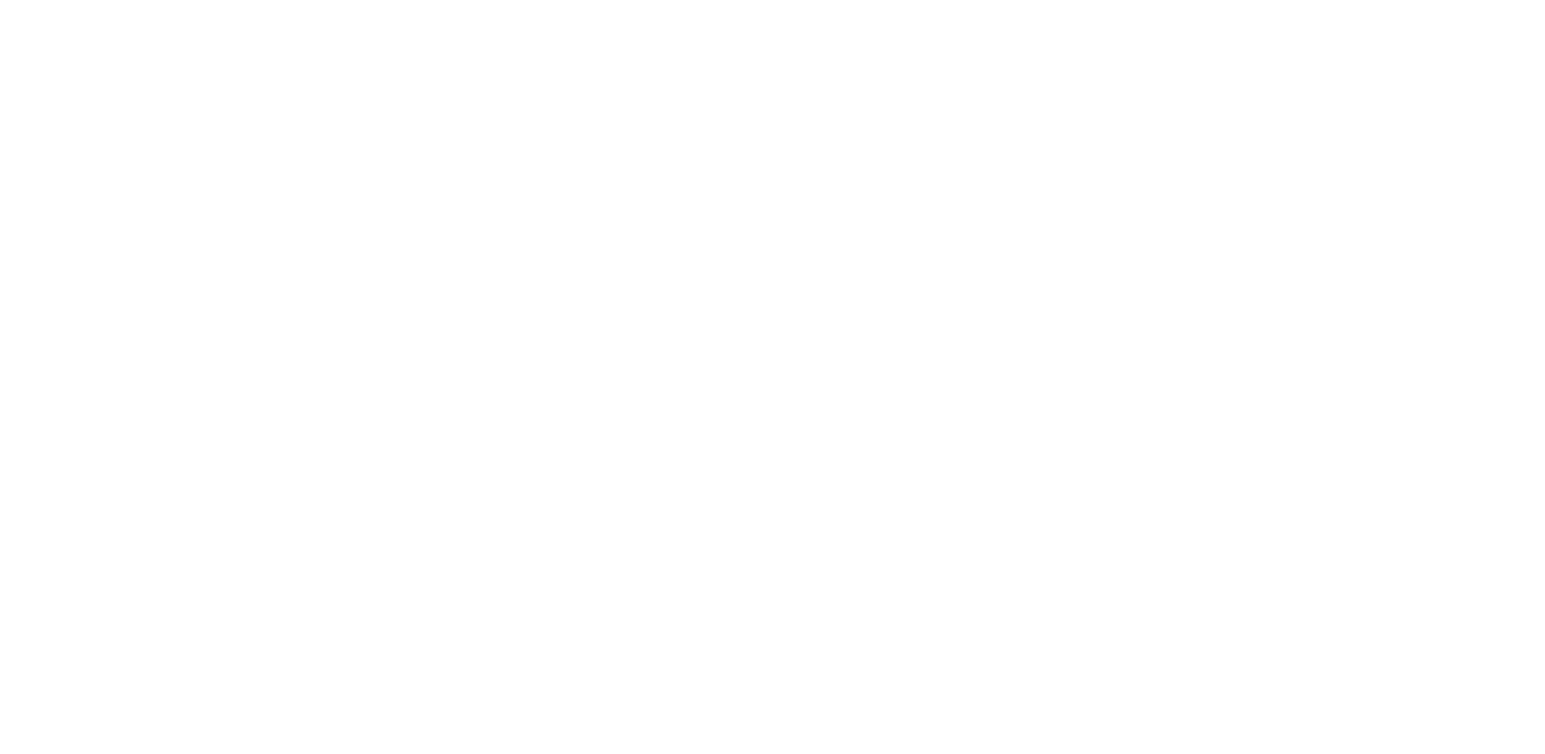
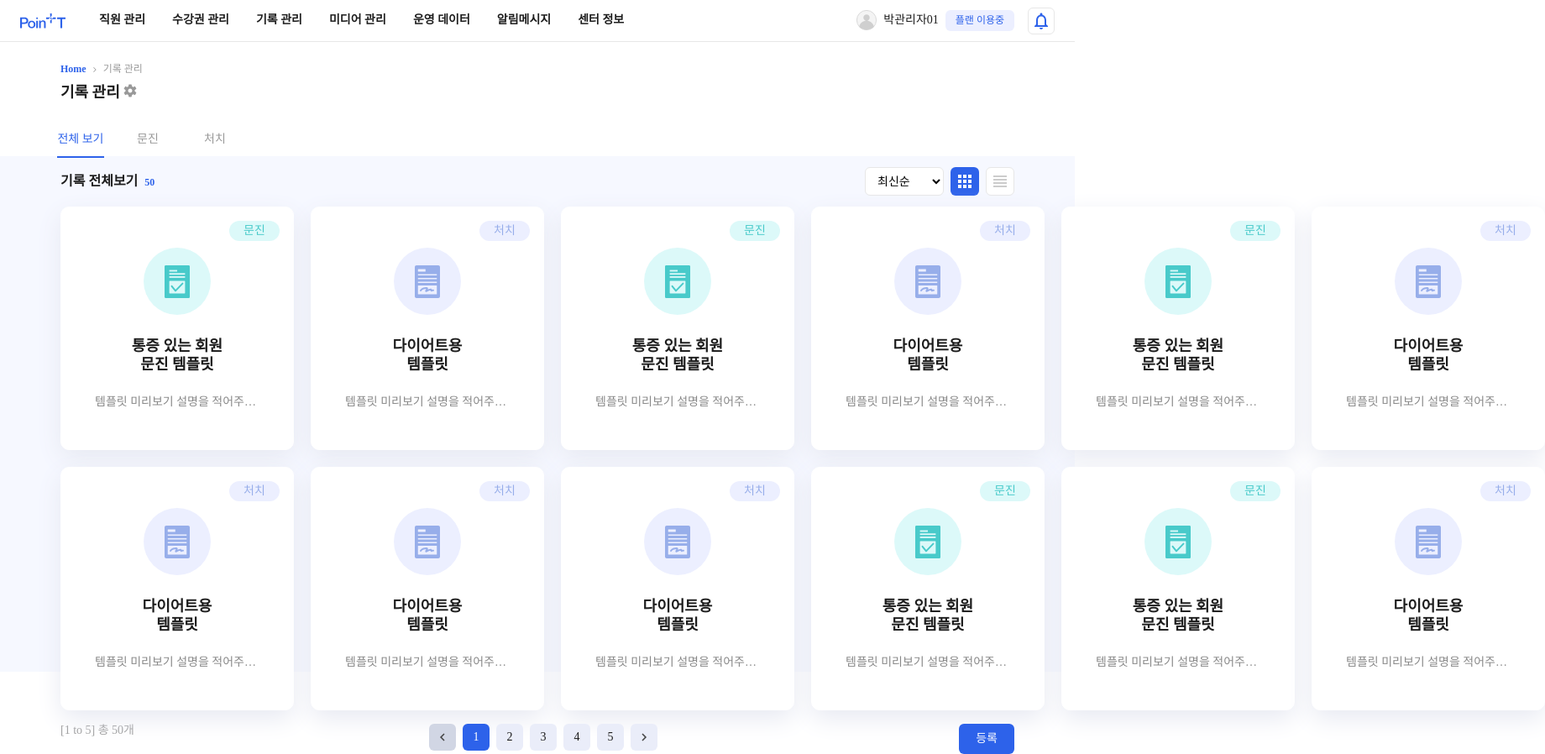
Before and after one commit to pie-sfac/5-21, a React (Vite) app: page /record in a window 1280 px wide. Before the commit this address had no page. Shown: the whole page at 84% size, 1840 px wide, since content can reach past the window. Before the commit the page ends 800 px from the top, so only its background shows below. Built offline with nearby package versions, Linux system fonts and the light colour scheme.

Commit message:
feat: breadcrumb 기능 추가(공통)

```diff
--- a/src/MyRoutes.tsx
+++ b/src/MyRoutes.tsx
@@ -1,18 +1,22 @@
 import React, { lazy, Suspense } from 'react';
 import { BrowserRouter as BrowserRouter, Routes, Route } from 'react-router-dom';
-// 스피너 넣기!
+// Components
+import Nav from './components/Header';
 
 const LinkClipsPage = lazy(() => import('./pages/LinkClipsPage'));
-const RecordPage = lazy(() => import('./pages/RecordPage'));
+const Record = lazy(() => import('./pages/Record'));
 
 const MyRouter = () => {
     return (
         <Suspense fallback={<div>...loading</div>}>
             <BrowserRouter>
+                <Nav />
                 <Routes>
                     <Route path='/link/clips' element={<LinkClipsPage />} />
-                    <Route path='/record/templates' element={<RecordPage />} />
-                    <Route path='/record/create' element={<div>생성페이지입니다.</div>} />
+                    <Route path='/record' element={<Record />} />
+                    <Route path='/record/create' element={<div>생성 페이지입니다.</div>} />
+                    <Route path='/record/edit/:id' element={<div>수정 페이지입니다.</div>} />
+                    <Route path='/record/detail/:id' element={<div>상세보기 페이지입니다.</div>} />
                 </Routes>
             </BrowserRouter>
         </Suspense>
--- a/src/components/Pagination.tsx
+++ b/src/components/Pagination.tsx
@@ -1,15 +1,21 @@
 import * as S from './style';
+import backArrowIcon from '../assets/icon-back-arrow.svg';
+import nextArrowIcon from '../assets/icon-next-arrow.svg';
 
 const Pagination = () => {
     return (
         <S.Pagination>
-            <S.Pager>{'<'}</S.Pager>
-            <S.Pager>1</S.Pager>
+            <S.BackBtn className={'disabled'}>
+                <S.BackBtnIcon src={backArrowIcon} alt='icon-back-arrow' />
+            </S.BackBtn>
+            <S.Pager className={'active'}>1</S.Pager>
             <S.Pager>2</S.Pager>
             <S.Pager>3</S.Pager>
             <S.Pager>4</S.Pager>
             <S.Pager>5</S.Pager>
-            <S.Pager>{'>'}</S.Pager>
+            <S.NextBtn>
+                <S.NextBtnIcon src={nextArrowIcon} />
+            </S.NextBtn>
         </S.Pagination>
     );
 };
--- a/src/components/TitleSection.tsx
+++ b/src/components/TitleSection.tsx
@@ -3,7 +3,15 @@
 import arrowIcon from '../assets/icon-breadcrumb-arrow.svg';
 import settingIcon from '../assets/icon-setting.svg';
 
-const TitleSection = () => {
+interface Title {
+    depth01?: string | boolean;
+    depth02?: string | boolean;
+    depth03?: string | boolean;
+}
+
+const TitleSection = ({ depth01, depth02, depth03 }: Title) => {
+    const lastDepth = depth03 || depth02 || depth01;
+
     return (
         <S.TitleSection>
             <S.breadcrumb>
@@ -11,14 +19,26 @@
                     <S.StyleLink to='/'>Home</S.StyleLink>
                 </S.breadcrumbItem>
                 <S.breadcrumbItem>
-                    <S.breadcrumbArrow src={arrowIcon} alt='icon-breadcrumbArrow' />
+                    <S.breadcrumbArrow className={depth01 !== '' ? 'show' : ''} src={arrowIcon} alt='icon-breadcrumbArrow' />
                 </S.breadcrumbItem>
                 <S.breadcrumbItem>
-                    <S.StyleLink to='/record/templates'>기록 관리</S.StyleLink>
+                    <S.StyleLink to='/record'>{depth01}</S.StyleLink>
+                </S.breadcrumbItem>
+                <S.breadcrumbItem>
+                    <S.breadcrumbArrow className={depth02 !== '' ? 'show' : ''} src={arrowIcon} alt='icon-breadcrumbArrow' />
+                </S.breadcrumbItem>
+                <S.breadcrumbItem>
+                    <S.StyleLink to='/record'>{depth02}</S.StyleLink>
+                </S.breadcrumbItem>
+                <S.breadcrumbItem>
+                    <S.breadcrumbArrow className={depth03 !== '' ? 'show' : ''} src={arrowIcon} alt='icon-breadcrumbArrow' />
+                </S.breadcrumbItem>
+                <S.breadcrumbItem>
+                    <S.StyleLink to='/record'>{depth03}</S.StyleLink>
                 </S.breadcrumbItem>
             </S.breadcrumb>
             <S.TitleWrapper>
-                <S.Title>기록 관리</S.Title>
+                <S.Title>{lastDepth}</S.Title>
                 <S.SettingBtn>
                     <S.SettingIcon src={settingIcon} alt='icon-setting' />
                 </S.SettingBtn>
--- a/src/components/record/style.ts
+++ b/src/components/record/style.ts
@@ -174,7 +174,7 @@
 
     &:hover {
         border: 1px solid #275cf5;
-        background: #f9faff;
+        background: #edf2ff;
         box-shadow: 0px 4px 10px 0px #e7e9f2;
     }
     &:hover > div:first-child {
--- a/src/components/style.ts
+++ b/src/components/style.ts
@@ -121,13 +121,20 @@
 `;
 export const breadcrumbItem = styled.li`
     margin-right: 4px;
+
     & > a {
         color: #999;
         font-size: 12px;
         font-weight: 400;
     }
 `;
-export const breadcrumbArrow = styled.img``;
+export const breadcrumbArrow = styled.img`
+    opacity: 0;
+    vertical-align: middle;
+    &.show {
+        opacity: 1;
+    }
+`;
 export const TitleWrapper = styled.div`
     display: flex;
 `;
@@ -275,9 +282,49 @@
 
 // ============= Pagination =============
 export const Pagination = styled.ul`
+    position: relative;
     display: flex;
     flex-direction: row;
 `;
+export const BackBtn = styled.button`
+    width: 32px;
+    height: 32px;
+    border-radius: 6px;
+    background-color: #eaedf9;
+    margin-right: 8px;
+    outline: none;
+    border: none;
+    &:focus,
+    &:hover {
+        background-color: #d0dbff;
+    }
+    &.disabled {
+        background: #d1d6e4;
+    }
+`;
+export const BackBtnIcon = styled.img`
+    vertical-align: middle;
+`;
+export const NextBtn = styled.button`
+    width: 32px;
+    height: 32px;
+    border-radius: 6px;
+    background-color: #eaedf9;
+    margin-right: 8px;
+    outline: none;
+    border: none;
+    &:focus,
+    &:hover {
+        background-color: #d0dbff;
+    }
+    &.disabled {
+        background: #d1d6e4;
+    }
+`;
+export const NextBtnIcon = styled.img`
+    vertical-align: middle;
+`;
+
 export const Pager = styled.li`
     width: 32px;
     height: 32px;
@@ -287,4 +334,8 @@
     outline: none;
     background-color: #eaedf9;
     margin-right: 8px;
+    &.active {
+        background-color: #2d62ea;
+        color: #fff;
+    }
 `;
--- a/src/pages/RecordPage.tsx
+++ b/src/pages/Record.tsx
@@ -1,7 +1,6 @@
 import { useState } from 'react';
 import * as S from './Record.modules';
 // Components
-import Header from '../components/Header';
 import TitleSection from '../components/TitleSection';
 import TabSection from '../components/TabSection';
 import Modal from '../components/record/CreateModal';
@@ -11,9 +10,8 @@
 
     return (
         <S.RecordWrapper>
-            <Header />
             <S.RecordContent>
-                <TitleSection />
+                <TitleSection depth01={'기록 관리'} depth02={''} depth03={''} />
                 <TabSection setModal={setModal} />
             </S.RecordContent>
 
```
Also changed, not shown: src/assets/icon-back-arrow.svg (added), src/assets/icon-next-arrow.svg (added).
